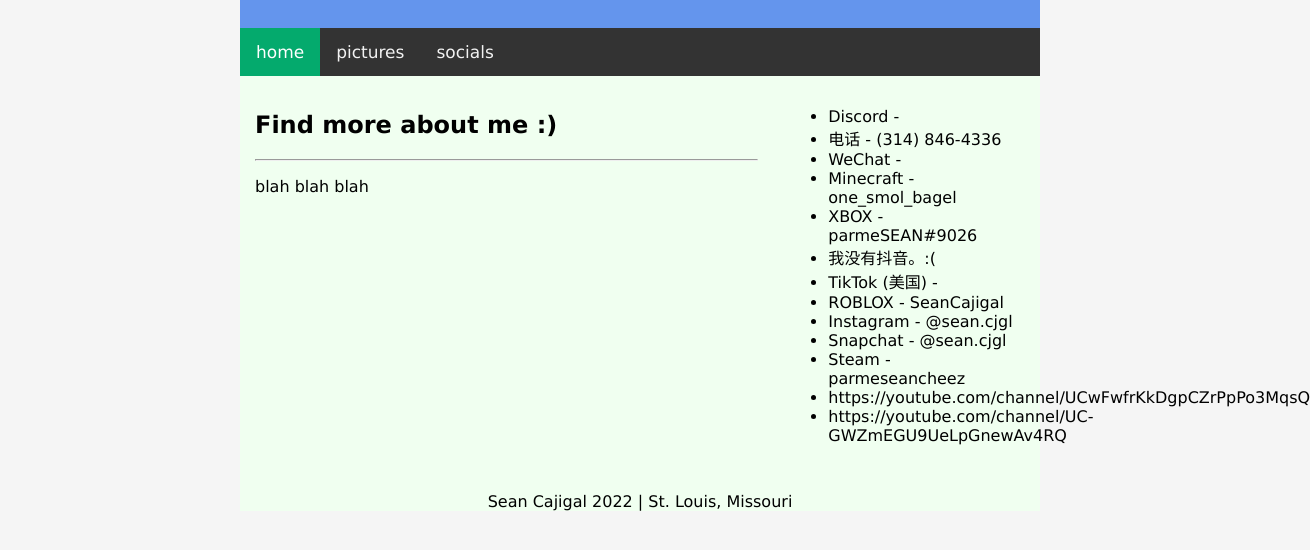
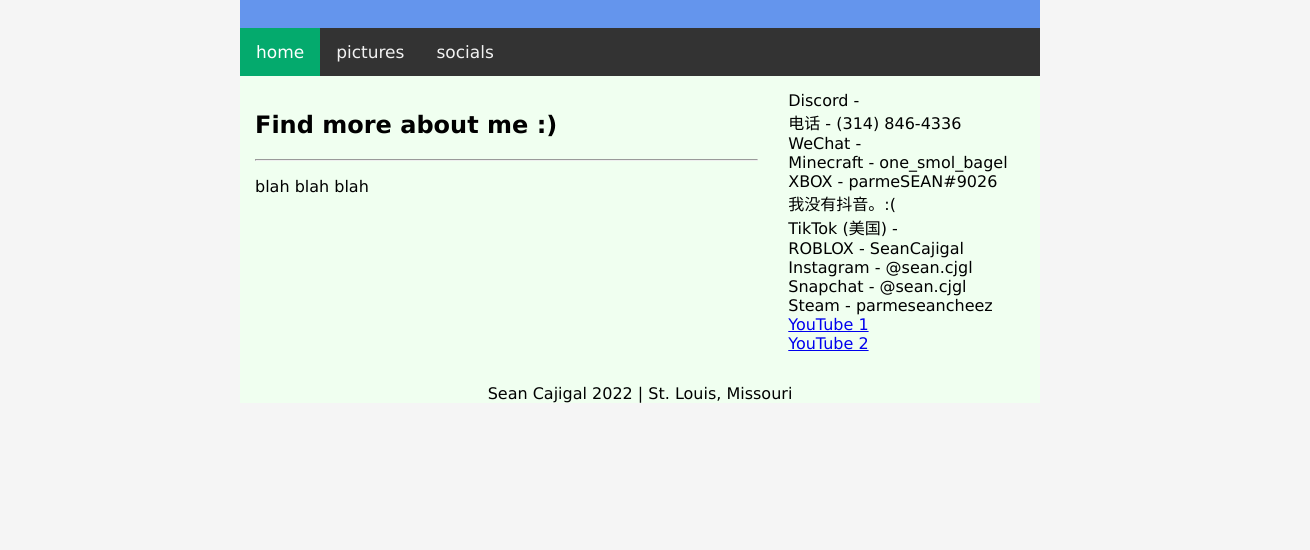
Before and after one commit to parmeseancheez/Taiwan-Letter, a plain HTML site: page index.html in a window 1280 px wide. Shown: the part 158-708 px from the top of the page, 1310 px wide, since content can reach past the window. Drawn offline with Linux system fonts and the light colour scheme.

Commit message:
bruhhhhhh

```diff
--- a/index.html
+++ b/index.html
@@ -22,7 +22,7 @@
             <p>blah blah blah</p>
         </div>
         <div class="col-4 col-s-6">
-            <ul>
+            <ul class="no-bullets">
                 <li>Discord - </li>
                 <li>电话 - (314) 846-4336</li>
                 <li>WeChat - </li>
@@ -34,8 +34,8 @@
                 <li>Instagram -  @sean.cjgl</li>
                 <li>Snapchat - @sean.cjgl</li>
                 <li>Steam - parmeseancheez</li>
-                <li>https://youtube.com/channel/UCwFwfrKkDgpCZrPpPo3MqsQ</li>
-                <li>https://youtube.com/channel/UC-GWZmEGU9UeLpGnewAv4RQ</li>
+                <li><a href="https://youtube.com/channel/UCwFwfrKkDgpCZrPpPo3MqsQ">YouTube 1</a></li>
+                <li><a href="https://youtube.com/channel/UC-GWZmEGU9UeLpGnewAv4RQ">YouTube 2</a></li>
             </ul>
         </div>
     </div>
--- a/main.css
+++ b/main.css
@@ -118,3 +118,9 @@ nav a.active {
   background-color: #04AA6D;
   color: white;
 }
+
+ul.no-bullets {
+  list-style-type: none;
+  margin: 0;
+  padding: 0;
+}
```
